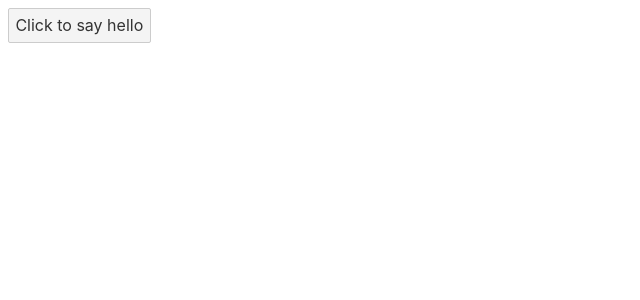
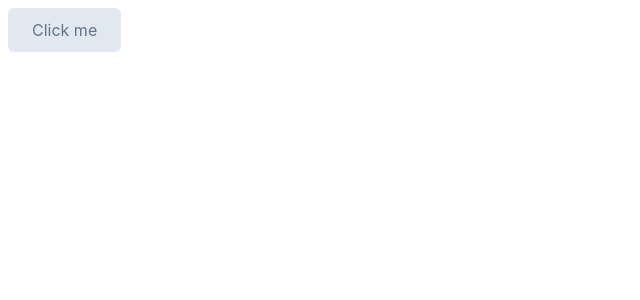
Before and after one commit to alialdanp/Svelte.dev-Tutorial-Code, a Svelte app: page / in a window 1280 px wide. Shown: the top 300 px of the page, without its empty margins (0-640 px from the left). Built offline with nearby package versions, Linux system fonts and the light colour scheme.

Commit message:
05-06. DOM event forwarding

```diff
--- a/src/App.svelte
+++ b/src/App.svelte
@@ -1,9 +1,9 @@
 <script>
-  import Outer from './Outer.svelte';
+  import CustomButton from './CustomButton.svelte';
 
-  function handleMessage(event) {
-    alert(event.detail.text);
+  function handleClick() {
+    alert('Button Clicked');
   }
 </script>
 
-<Outer on:message={handleMessage} />
+<CustomButton on:click={handleClick} />
--- /dev/null
+++ b/src/CustomButton.svelte
@@ -0,0 +1,20 @@
+<button on:click> Click me </button>
+
+<style>
+  button {
+    background: #e2e8f0;
+    color: #64748b;
+    border: unset;
+    border-radius: 6px;
+    padding: 0.75rem 1.5rem;
+    cursor: pointer;
+  }
+  button:hover {
+    background: #cbd5e1;
+    color: #475569;
+  }
+  button:focus {
+    background: #94a3b8;
+    color: #f1f5f9;
+  }
+</style>
--- a/src/Inner.svelte
+++ /dev/null
@@ -1,13 +0,0 @@
-<script>
-  import { createEventDispatcher } from 'svelte';
-
-  const dispatch = createEventDispatcher();
-
-  function sayHello() {
-    dispatch('message', {
-      text: 'Hello!',
-    });
-  }
-</script>
-
-<button on:click={sayHello}> Click to say hello </button>
--- a/src/Outer.svelte
+++ /dev/null
@@ -1,22 +0,0 @@
-<script>
-  import Inner from './Inner.svelte';
-</script>
-
-<Inner on:message />
-
-<!-- au lieu de
-
-<script>
-  import Inner from './Inner.svelte';
-  import { createEventDispatcher } from 'svelte';
-
-  const dispatch = createEventDispatcher();
-
-  function forward(event) {
-    dispatch('message', event.detail);
-  }
-</script>
-
-<Inner on:message={forward} />
-
--->
```
